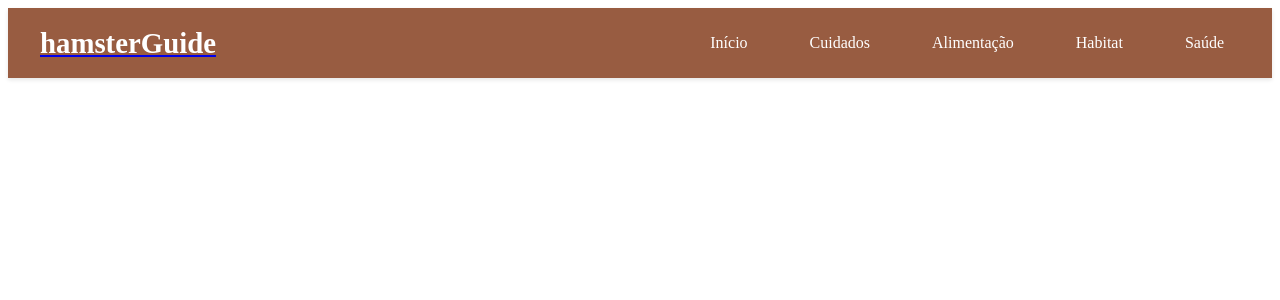
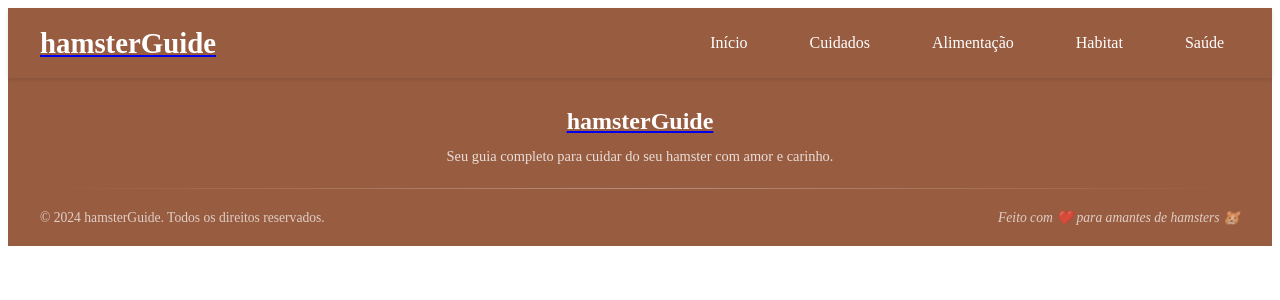
Before and after one commit to gabriela-fernanda14/hamsterGuide, a Next.js app: page / in a window 1280 px wide. Shown: the top 300 px of the page. Built offline with nearby package versions, Linux system fonts and the light colour scheme.

Commit message:
feat: create footer

```diff
--- a/src/app/layout.js
+++ b/src/app/layout.js
@@ -1,6 +1,7 @@
 import { Geist, Geist_Mono } from "next/font/google";
 import "./globals.css";
 import Header from "../components/header";
+import Footer from "../components/footer";
 
 const geistSans = Geist({
   variable: "--font-geist-sans",
@@ -23,6 +24,7 @@ export default function RootLayout({ children }) {
       <body className={`${geistSans.variable} ${geistMono.variable}`}>
         <Header />
         {children}
+        <Footer />
       </body>
     </html>
   );
--- /dev/null
+++ b/src/components/footer/footer.module.css
@@ -0,0 +1,102 @@
+.footer {
+  background-color: #985c41;
+  color: white;
+  margin-top: auto;
+}
+
+.container {
+  max-width: 1200px;
+  margin: 0 auto;
+  padding: 30px 20px 20px;
+}
+
+.content {
+  text-align: center;
+  margin-bottom: 20px;
+}
+
+.logo h3 {
+  color: white;
+  margin: 0 0 10px 0;
+  font-size: 1.5rem;
+  font-weight: bold;
+  text-decoration: none;
+  transition: color 0.3s ease;
+}
+
+.logo:hover h3 {
+  color: #f0f0f0;
+}
+
+.description {
+  color: rgba(255, 255, 255, 0.8);
+  line-height: 1.6;
+  margin: 0;
+  font-size: 0.9rem;
+  max-width: 400px;
+  margin: 0 auto;
+}
+
+.divider {
+  height: 1px;
+  background: linear-gradient(
+    to right,
+    transparent,
+    rgba(255, 255, 255, 0.3),
+    transparent
+  );
+  margin: 20px 0;
+}
+
+.bottom {
+  display: flex;
+  justify-content: space-between;
+  align-items: center;
+  flex-wrap: wrap;
+  gap: 10px;
+}
+
+.copyright {
+  color: rgba(255, 255, 255, 0.7);
+  font-size: 0.85rem;
+  margin: 0;
+}
+
+.madeWith {
+  color: rgba(255, 255, 255, 0.7);
+  font-size: 0.85rem;
+  margin: 0;
+  font-style: italic;
+}
+
+/* Responsividade */
+@media (max-width: 768px) {
+  .container {
+    padding: 25px 15px 15px;
+  }
+
+  .bottom {
+    flex-direction: column;
+    text-align: center;
+    gap: 8px;
+  }
+}
+
+@media (max-width: 480px) {
+  .container {
+    padding: 20px 15px 15px;
+  }
+
+  .logo h3 {
+    font-size: 1.3rem;
+  }
+
+  .description {
+    font-size: 0.85rem;
+  }
+
+  .copyright,
+  .madeWith {
+    font-size: 0.8rem;
+  }
+}
--- /dev/null
+++ b/src/components/footer/index.jsx
@@ -0,0 +1,32 @@
+import Link from 'next/link';
+import styles from './footer.module.css';
+
+const Footer = () => {
+  return (
+    <footer className={styles.footer}>
+      <div className={styles.container}>
+        <div className={styles.content}>
+          <Link href="/" className={styles.logo}>
+            <h3>hamsterGuide</h3>
+          </Link>
+          <p className={styles.description}>
+            Seu guia completo para cuidar do seu hamster com amor e carinho.
+          </p>
+        </div>
+
+        <div className={styles.divider}></div>
+
+        <div className={styles.bottom}>
+          <p className={styles.copyright}>
+            © 2024 hamsterGuide. Todos os direitos reservados.
+          </p>
+          <p className={styles.madeWith}>
+            Feito com ❤️ para amantes de hamsters 🐹
+          </p>
+        </div>
+      </div>
+    </footer>
+  );
+};
+
+export default Footer;
```
